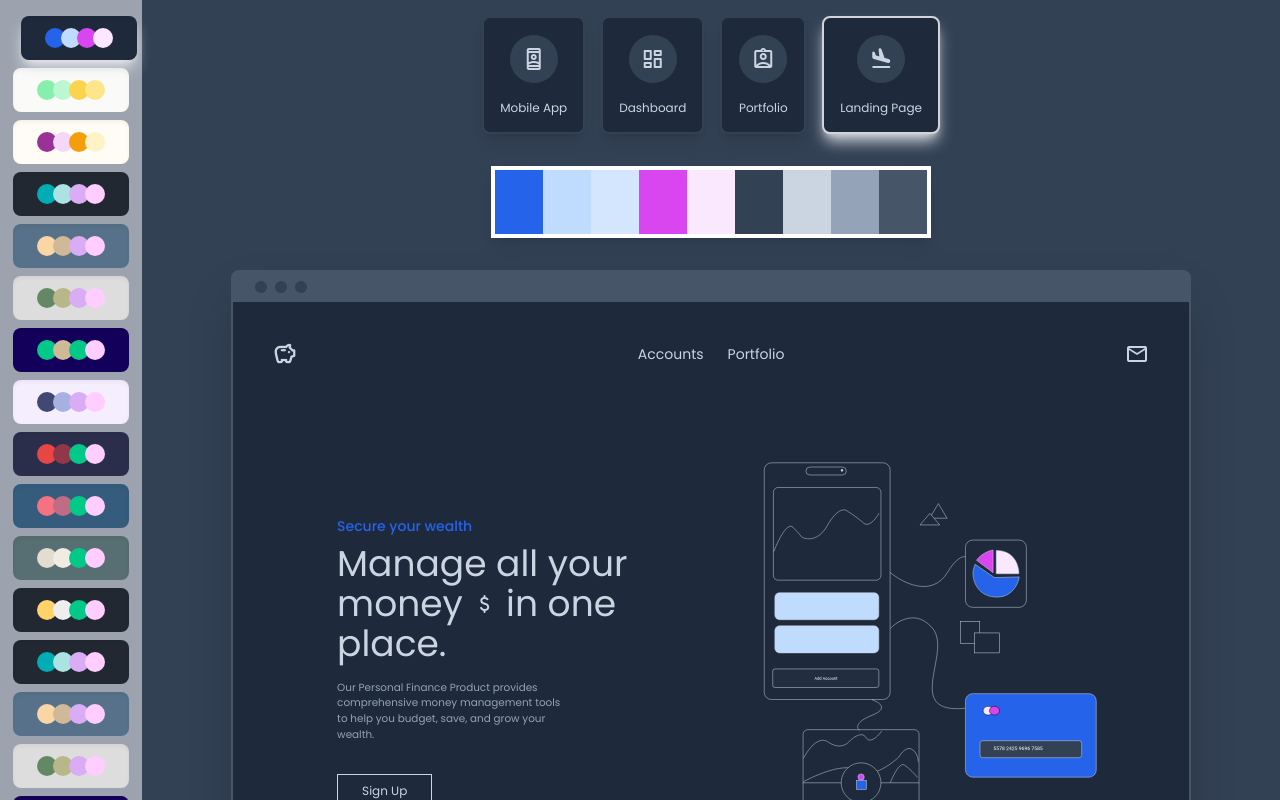
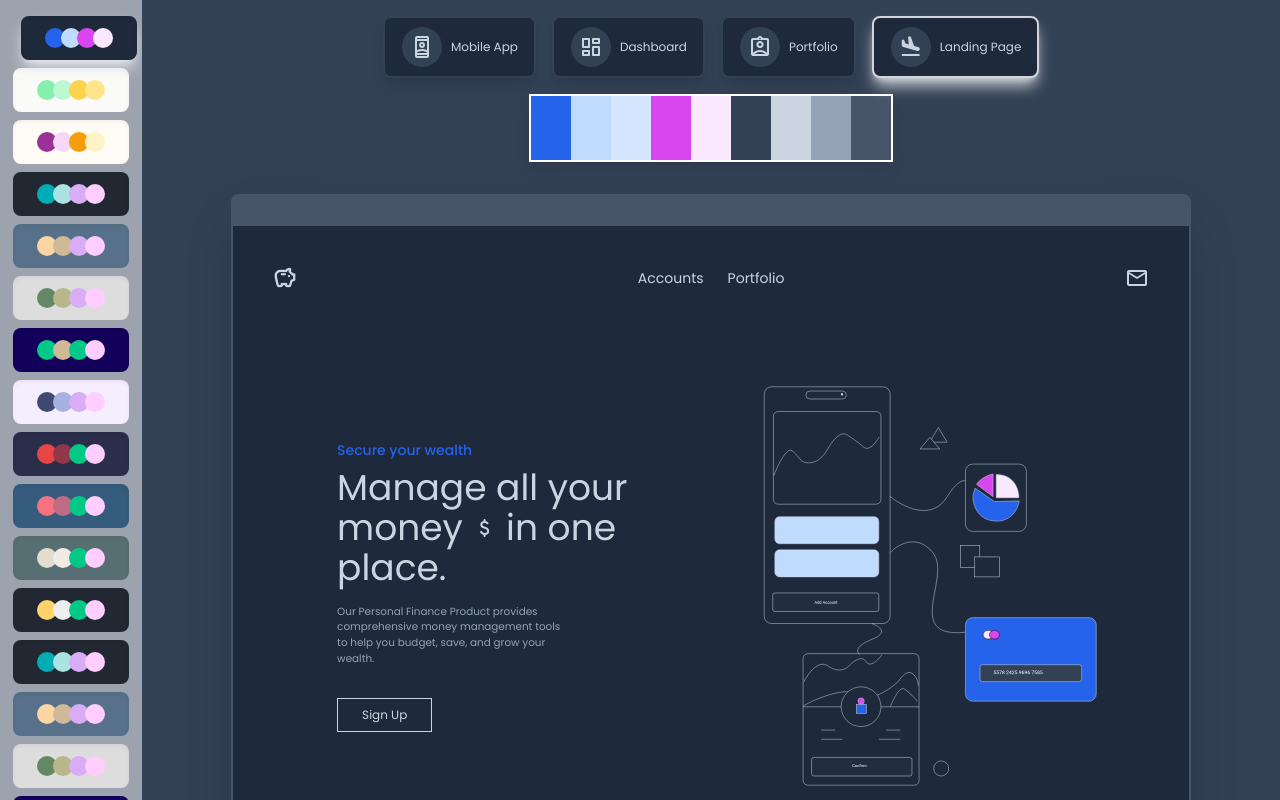
Before and after one commit to puneet-sarhali/palette, an Angular app: page / in a window 1280 px wide. Shown: the top 800 px of the page. Built offline with nearby package versions, Linux system fonts and the light colour scheme.

Commit message:
handle overflow scroll on palettes

```diff
--- a/src/app/app.component.html
+++ b/src/app/app.component.html
@@ -26,9 +26,9 @@
   <app-copy class="flex justify-center items-center" [variables]="variables"></app-copy>
 </div> -->
 <div class="">
-  <div class="text-black grid grid-cols-1 xl:grid-cols-9  min-h-screen min-w-screen">
+  <div class="text-black grid grid-cols-1 xl:grid-cols-9  min-h-screen min-w-screen relative">
 
-    <section class="col-span-1 bg-gray-400 p-4 z-10">
+    <section class="col-span-1 bg-gray-400 p-4 z-10 h-full max-h-screen overflow-scroll sticky top-0 right-0">
       <div class="flex xl:flex-col justify-self-center h-min gap-y-2 gap-x-2">
         <app-colors class="w-full rounded-lg hover:translate-x-2 duration-300 transition-all"
           [ngClass]="{'translate-x-2 shadow-lg shadow-my-primary-200 transition-all': selectedPalette == theme}"
@@ -36,14 +36,14 @@
       </div>
     </section>
 
-    <div class="xl:col-span-8 flex flex-col items-center relative bg-bg-focus w-full sticky">
+    <div class="xl:col-span-8 flex flex-col items-center bg-bg-focus w-full">
       <div class="flex gap-x-4 justify-self-center m-4">
         <div class="relative" *ngFor="let view of visibleViews">
           <button
             [ngClass]="{'!border-2 !bg-bg !border-my-primary-300 !shadow-lg !shadow-my-primary-300 transition-all': view.id == viewClicked.id}"
-            class="flex flex-col justify-center items-center border-2 border-bg-focus shadow-lg hover:border-my-primary-300 shadow-inner text-sm text-clear py-4 mb-4 px-4
+            class="flex justify-center items-center border-2 border-bg-focus shadow-lg hover:border-my-primary-300 shadow-inner text-sm text-clear py-2 px-4
                   bg-bg hover:bg-bg-focus rounded-lg w-full h-max" (click)="onViewClicked(view)">
-            <span class="material-symbols-rounded text-clear p-3 rounded-full bg-bg-focus mb-4 border border-bg">
+            <span class="material-symbols-rounded text-clear p-2 rounded-full bg-bg-focus border mr-2 border-bg">
               {{view.img}}
             </span>
             <h4 class="text-xs">{{view.name}}</h4>
@@ -53,7 +53,7 @@
 
       <app-copy [variables]="selectedPalette"></app-copy>
 
-      <div class="sticky top-0 left-0">
+      <div >
         <app-portfolio *ngIf="viewClicked.id == 1"></app-portfolio>
         <app-feedback-page *ngIf="viewClicked.id == 2"></app-feedback-page>
         <app-dashboard *ngIf="viewClicked.id == 3"></app-dashboard>
--- a/src/app/app.component.ts
+++ b/src/app/app.component.ts
@@ -70,7 +70,7 @@ export class AppComponent {
     this.selectedPalette = $event;
   }
 
-  visibleViews = [
+  visibleViews: { id: number, name: string, img: string }[] | null = [
     {
       id: 3,
       name: "Mobile App",
@@ -117,9 +117,7 @@ export class AppComponent {
   ]
 
   mobileViews = [{
-    id: 3,
-    name: "Mobile App",
-    img: "remember_me"
+
   }]
 
   onViewClicked(view: { id: number, name: string, img: string }) {
@@ -130,7 +128,7 @@ export class AppComponent {
   onResize(event: number) {
     this.innerWidth = window.innerWidth;
     if (this.innerWidth <= 1024) {
-      this.visibleViews = this.mobileViews;
+      this.visibleViews = null;
       this.viewClicked = {
         id: 3,
         name: "Mobile App",
--- a/src/app/copy/copy.component.html
+++ b/src/app/copy/copy.component.html
@@ -1,6 +1,6 @@
-<div class="flex mb-8 border-4 border-white shadow-lg">
+<div class="flex mb-8 border-2 border-white shadow-lg text-sm">
   <button (click)="copyMessage(variables['bg'])"
-    class="relative group w-12 h-16 bg-primary-clear hover:w-32 transition-all flex justify-center items-center"
+    class="relative group w-10 h-16 bg-primary-clear hover:w-40 transition-all flex justify-center items-center"
     [ngClass]="{'text-white': pickTextColor(variables['primary-clear']) === false, 'text-black': pickTextColor(variables['primary-clear']) === true }">
     <h6 class="group-hover:visible invisible" [ngClass]="{'hidden': copyClicked === true}">
       {{variables['primary-clear']}}</h6>
@@ -9,7 +9,7 @@
     </span>
   </button>
   <button (click)="copyMessage(variables['bg'])"
-    class="relative group w-12 h-16 bg-primary-dull hover:w-32 transition-all flex justify-center items-center focus:ring-2"
+    class="relative group w-10 h-16 bg-primary-dull hover:w-40 transition-all flex justify-center items-center focus:ring-2"
     [ngClass]="{'text-white': pickTextColor(variables['primary-dull']) === false, 'text-black': pickTextColor(variables['primary-dull']) === true }">
     <h6 class="group-hover:visible invisible group-focus:hidden">
       {{variables['primary-dull']}}</h6>
@@ -17,11 +17,11 @@
       copied!
     </span>
   </button>
-  <div class="w-12 h-16 bg-primary-visible hover:w-32 transition-all"></div>
-  <div class="w-12 h-16 bg-accent-clear hover:w-32 transition-all"></div>
-  <div class="w-12 h-16 bg-accent-dull hover:w-32 transition-all"></div>
-  <div class="w-12 h-16 bg-bg-focus hover:w-32 transition-all"></div>
-  <div class="w-12 h-16 bg-clear hover:w-32 transition-all"></div>
-  <div class="w-12 h-16 bg-dull hover:w-32 transition-all"></div>
-  <div class="w-12 h-16 bg-duller hover:w-32 transition-all"></div>
+  <div class="w-10 h-16 bg-primary-visible hover:w-40 transition-all"></div>
+  <div class="w-10 h-16 bg-accent-clear hover:w-40 transition-all"></div>
+  <div class="w-10 h-16 bg-accent-dull hover:w-40 transition-all"></div>
+  <div class="w-10 h-16 bg-bg-focus hover:w-40 transition-all"></div>
+  <div class="w-10 h-16 bg-clear hover:w-40 transition-all"></div>
+  <div class="w-10 h-16 bg-dull hover:w-40 transition-all"></div>
+  <div class="w-10 h-16 bg-duller hover:w-40 transition-all"></div>
 </div>
--- a/src/app/views/portfolio2/portfolio2.component.html
+++ b/src/app/views/portfolio2/portfolio2.component.html
@@ -1,4 +1,9 @@
-<div class="bg-bg p-4 rounded-lg shadow-2xl">
+<div class="bg-bg p-4 rounded-lg shadow-2xl relative border border-duller border-2 border-t-[2rem]">
+    <div class="absolute flex -top-5 left-2 space-x-2 ml-2">
+        <div class="h-3 w-3 bg-bg-focus rounded-full"></div>
+        <div class="h-3 w-3 bg-bg-focus rounded-full"></div>
+        <div class="h-3 w-3 bg-bg-focus rounded-full"></div>
+    </div>
     <div class="flex px-8 rounded-full bg-primary-dull p-2 justify-center items-center">
         <a class="navbar-link !text-primary-clear !font-medium !mr-auto !text-lg !justify-self-start" href="#">JD</a>
         <div class="flex gap-x-4">
```
